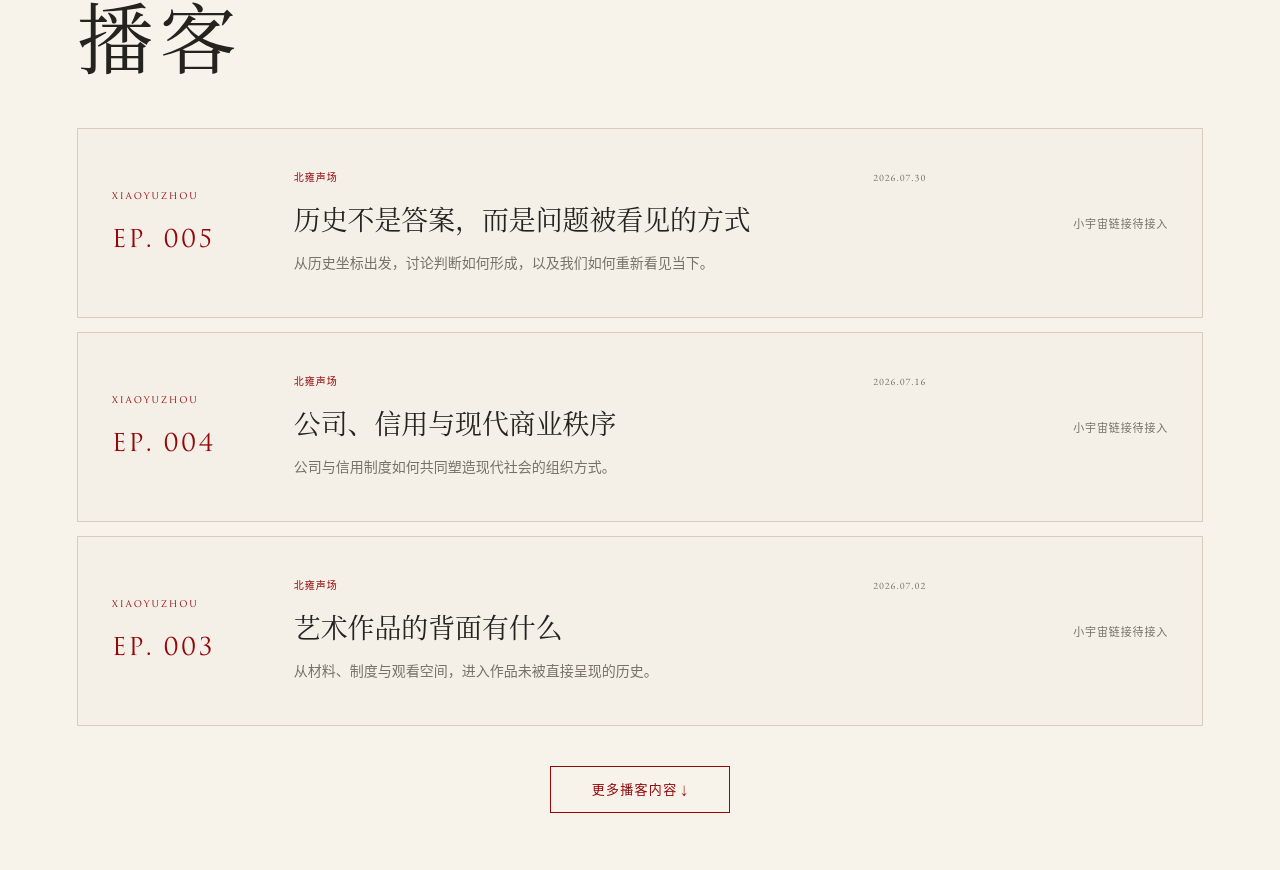
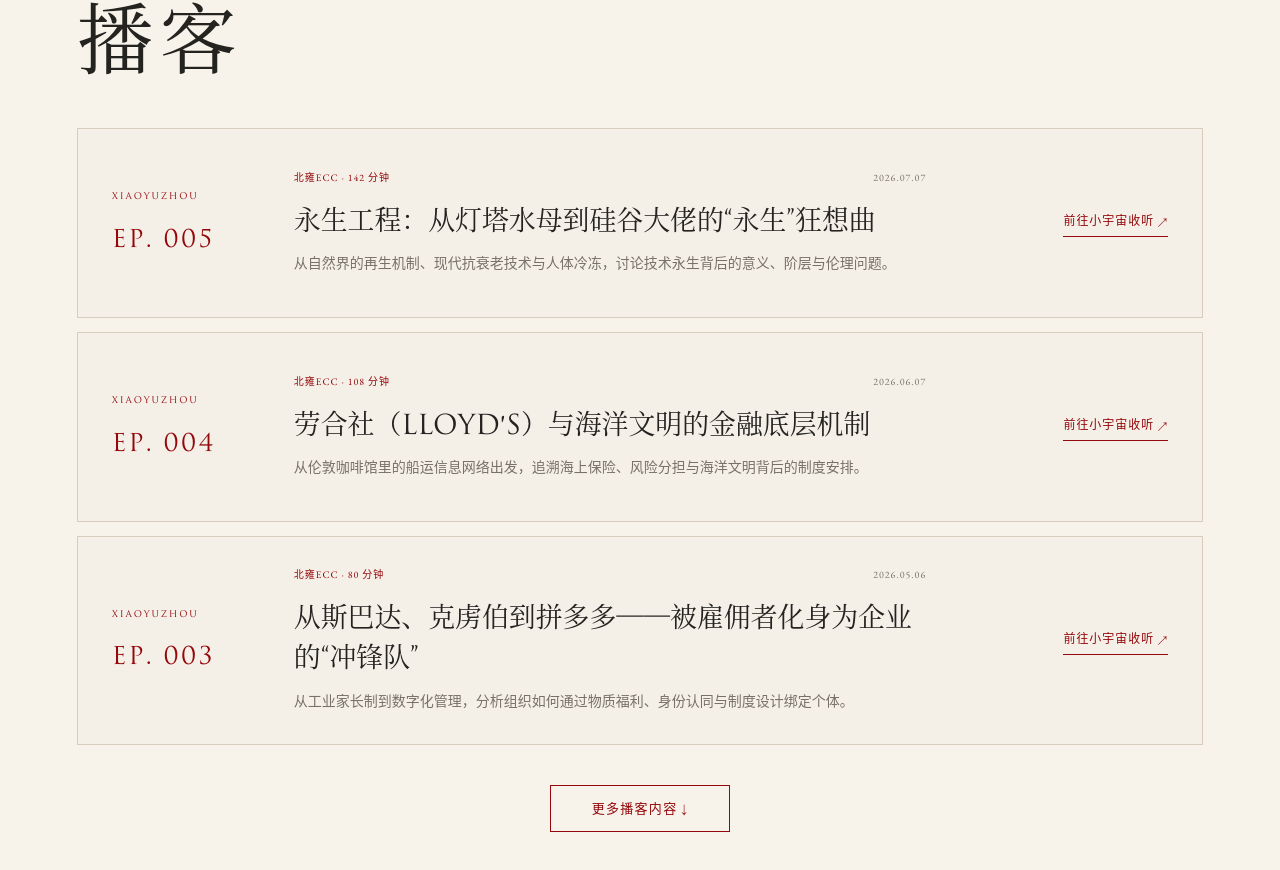
Before and after one commit to tianshu-z/beiyongecc-landingpage, a Next.js app: page /media in a window 1280 px wide. Shown: the part 1848-2718 px from the top of the page. Built offline with nearby package versions, Linux system fonts and the light colour scheme.

Commit message:
Add real Xiaoyuzhou podcast episodes

```diff
--- a/app/content.ts
+++ b/app/content.ts
@@ -211,37 +211,47 @@ export const mediaVideos = [
 export const mediaPodcasts = [
   {
     episode: "EP. 005",
-    title: "历史不是答案，而是问题被看见的方式",
-    summary: "从历史坐标出发，讨论判断如何形成，以及我们如何重新看见当下。",
-    publishedAt: "2026-07-30",
-    href: "",
+    title: "永生工程：从灯塔水母到硅谷大佬的“永生”狂想曲",
+    summary:
+      "从自然界的再生机制、现代抗衰老技术与人体冷冻，讨论技术永生背后的意义、阶层与伦理问题。",
+    publishedAt: "2026-07-07",
+    duration: "142 分钟",
+    href: "https://www.xiaoyuzhoufm.com/episode/6a4c64182e335a35a80f3908",
   },
   {
     episode: "EP. 004",
-    title: "公司、信用与现代商业秩序",
-    summary: "公司与信用制度如何共同塑造现代社会的组织方式。",
-    publishedAt: "2026-07-16",
-    href: "",
+    title: "劳合社（Lloyd's）与海洋文明的金融底层机制",
+    summary:
+      "从伦敦咖啡馆里的船运信息网络出发，追溯海上保险、风险分担与海洋文明背后的制度安排。",
+    publishedAt: "2026-06-07",
+    duration: "108 分钟",
+    href: "https://www.xiaoyuzhoufm.com/episode/6a2551937444b5722234ccd2",
   },
   {
     episode: "EP. 003",
-    title: "艺术作品的背面有什么",
-    summary: "从材料、制度与观看空间，进入作品未被直接呈现的历史。",
-    publishedAt: "2026-07-02",
-    href: "",
+    title: "从斯巴达、克虏伯到拼多多——被雇佣者化身为企业的“冲锋队”",
+    summary:
+      "从工业家长制到数字化管理，分析组织如何通过物质福利、身份认同与制度设计绑定个体。",
+    publishedAt: "2026-05-06",
+    duration: "80 分钟",
+    href: "https://www.xiaoyuzhoufm.com/episode/69fb64dd1b7bd502959c93f8",
   },
   {
     episode: "EP. 002",
-    title: "技术基础设施如何重塑生活",
-    summary: "把技术放回制度、城市和日常生活，理解它如何改变人的经验。",
-    publishedAt: "2026-06-18",
-    href: "",
+    title: "“会员制仓储超市”背后的英国工人运动底色",
+    summary:
+      "从罗奇代尔公平先锋社到 Costco 与山姆，梳理合作社、工人互助和会员制零售之间的历史联系。",
+    publishedAt: "2026-04-22",
+    duration: "84 分钟",
+    href: "https://www.xiaoyuzhoufm.com/episode/69e947801e94ae6921ecee5b",
   },
   {
     episode: "EP. 001",
-    title: "为什么家庭史值得被保存",
-    summary: "从个人记忆到公共历史，讨论家庭档案能够留下什么。",
-    publishedAt: "2026-06-01",
-    href: "",
+    title: "企业跨越周期的底层推演：从跨越三个世纪的巨擘圣戈班聊起",
+    summary:
+      "以圣戈班、穆拉诺玻璃工匠和中国本土行业为参照，讨论企业与个体跨越历史周期的能力。",
+    publishedAt: "2026-04-01",
+    duration: "60 分钟",
+    href: "https://www.xiaoyuzhoufm.com/episode/69cd3e3cb977fb2c47de7999",
   },
 ];
--- a/app/media/media-library.tsx
+++ b/app/media/media-library.tsx
@@ -103,7 +103,7 @@ export function MediaLibrary() {
               </div>
               <div className="media-podcast-copy">
                 <div>
-                  <span>北雍声场</span>
+                  <span>北雍ECC · {podcast.duration}</span>
                   <time dateTime={podcast.publishedAt}>
                     {podcast.publishedAt.replaceAll("-", ".")}
                   </time>
```
